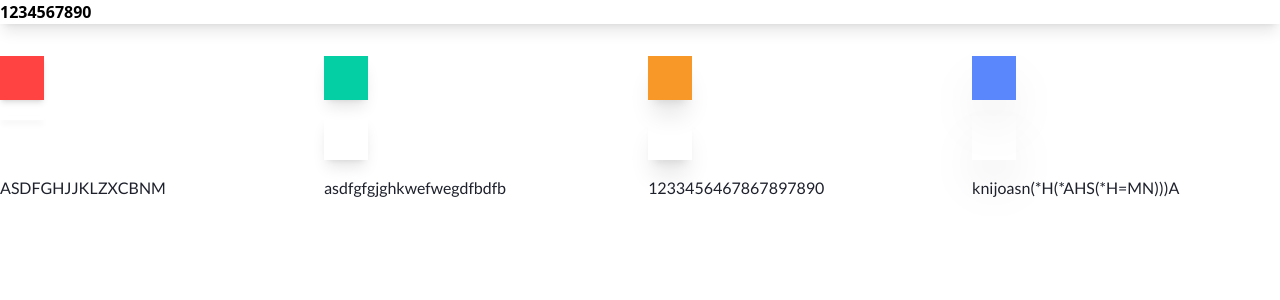
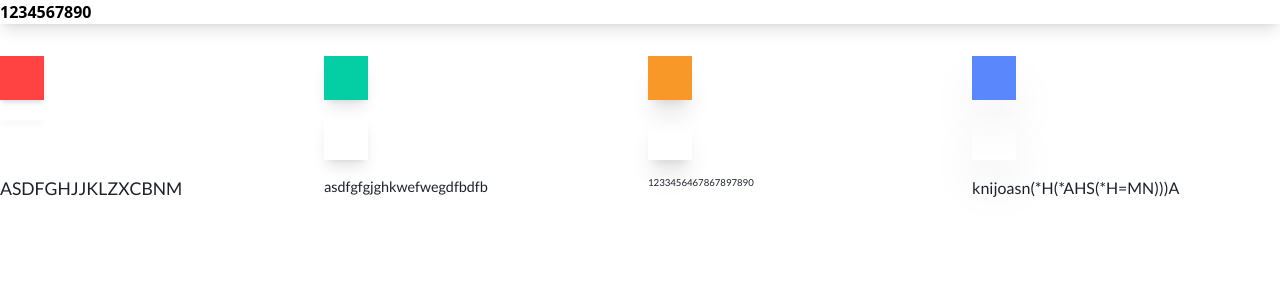
Before and after one commit to prot-alx/createx, a React (Vite) app: page / in a window 1280 px wide. Shown: the top 300 px of the page. Built offline with nearby package versions, Linux system fonts and the light colour scheme.

Commit message:
fonts 01

```diff
--- a/src/app/app-entry/index.tsx
+++ b/src/app/app-entry/index.tsx
@@ -13,9 +13,9 @@ const App = () => {
         <div className="shadow-xl w-11 h-11"></div>
         <div className="shadow-2xl w-11 h-11"></div>
 
-        <div  className="font-lato text-gray-900">ASDFGHJJKLZXCBNM</div>
-        <div  className="font-lato text-gray-900">asdfgfgjghkwefwegdfbdfb</div>
-        <div className="font-lato text-gray-900">1233456467867897890</div>
+        <div  className="font-lato text-large text-gray-900">ASDFGHJJKLZXCBNM</div>
+        <div  className="font-lato text-small text-gray-900">asdfgfgjghkwefwegdfbdfb</div>
+        <div className="font-lato text-extraextrasmall text-gray-900">1233456467867897890</div>
         <div className="font-lato text-gray-900">knijoasn(*H(*AHS(*H=MN)))A</div>
       </div>
     </>
--- a/tailwind.config.js
+++ b/tailwind.config.js
@@ -35,6 +35,14 @@ export default {
       lato: ['Lato', 'sans-serif']
     },
     fontSize: {
+      lead: '1.3rem',
+      large: '1.1rem',
+      base:'1rem',
+      small:'0.9rem',
+      extrasmall:'0.8rem',
+      extraextrasmall:'0.6rem',
+    },
+    lineHeight: {
 
     }
   },
```
